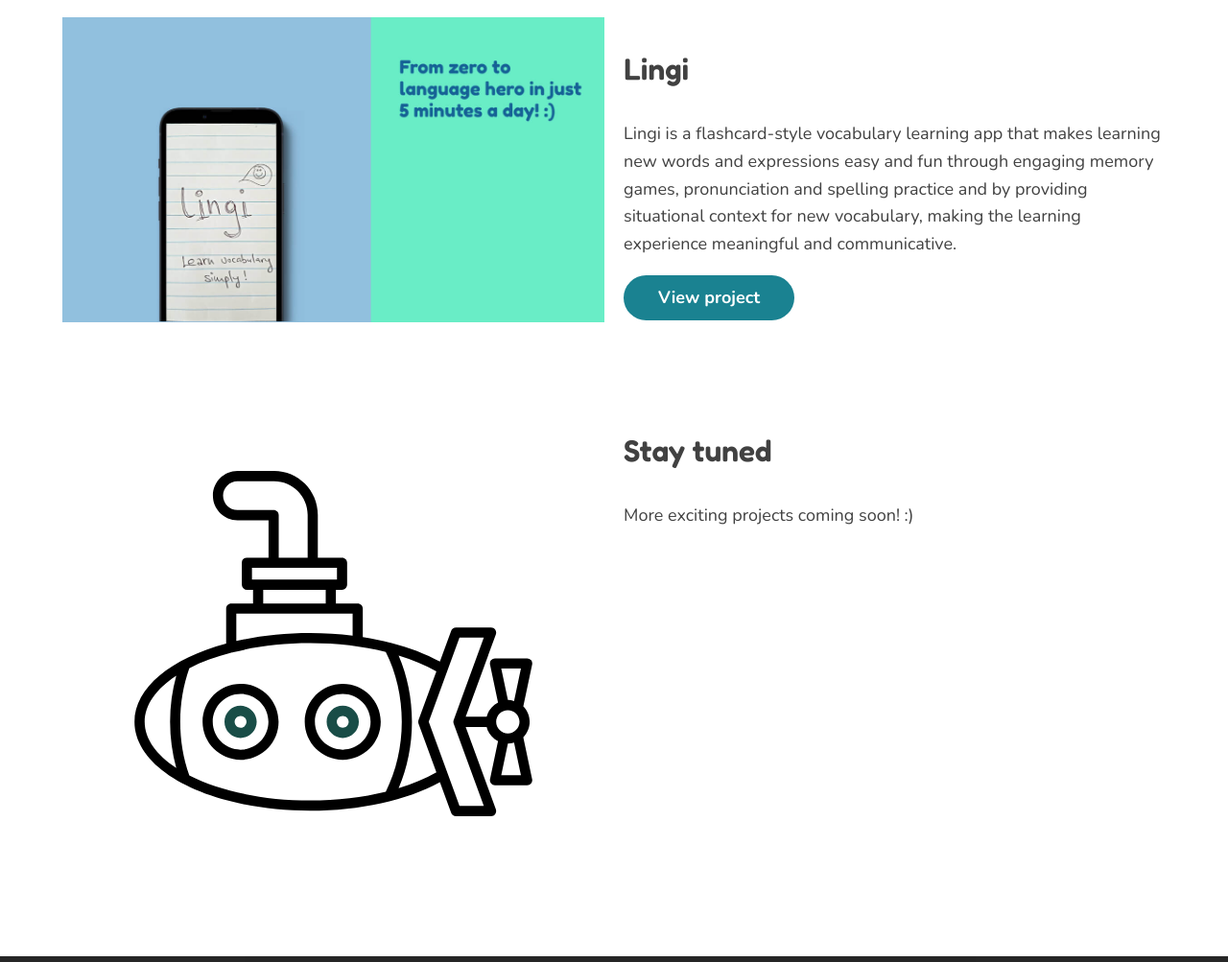
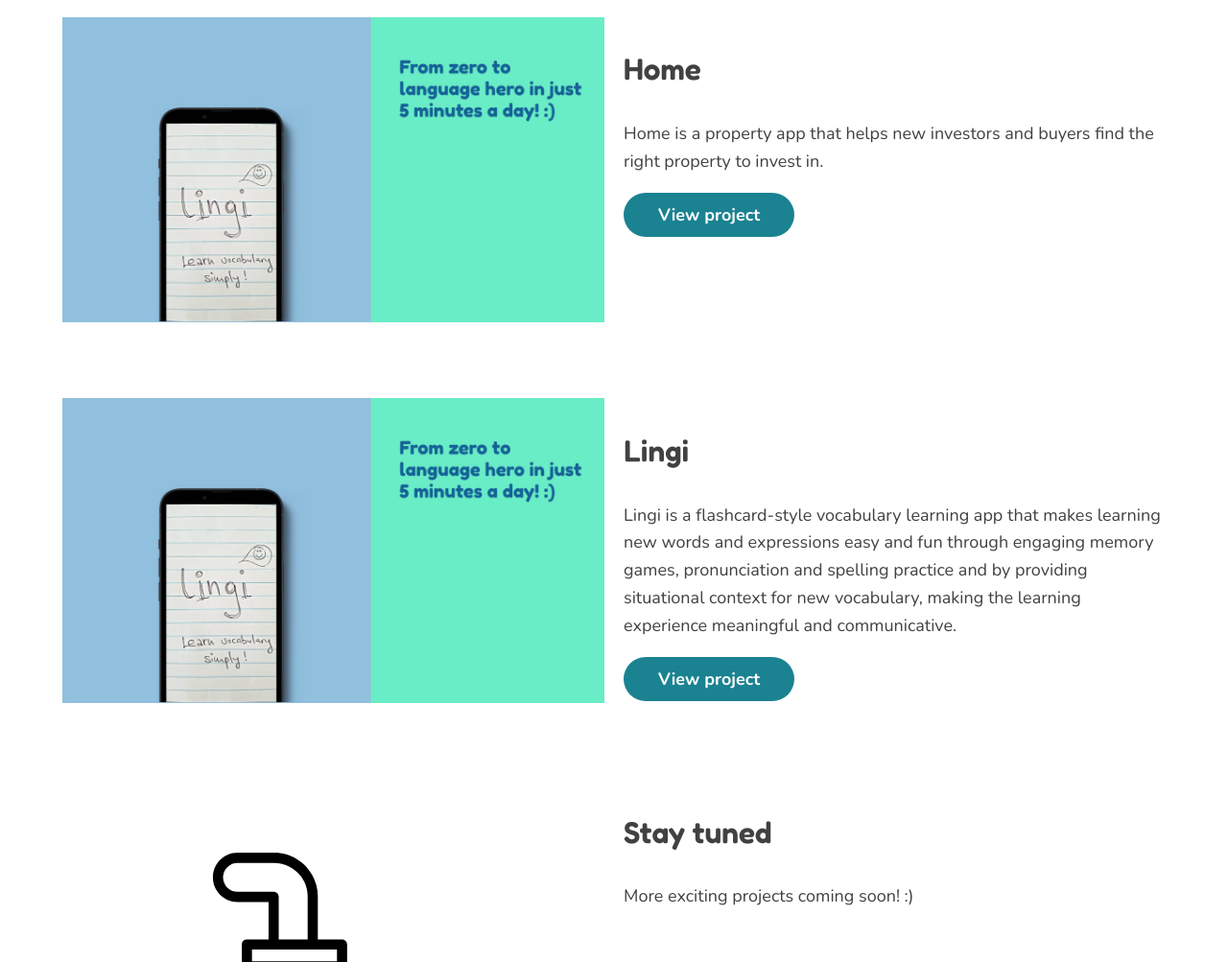
Before and after one commit to gabchita/portfolio-site-gabby, a plain HTML site: page index.html in a window 1280 px wide. Shown: the part 1120-2123 px from the top of the page at 96% size. Drawn offline with nearby package versions, Linux system fonts and the light colour scheme.

Commit message:
new case study added

```diff
--- a/index.html
+++ b/index.html
@@ -81,6 +81,19 @@
               </picture>
             </div>
             <div class="col-md-6 col-lg-5">
+              <h3>Home</h3>
+              <p>Home is a property app that helps new investors and buyers find the right property to invest in.</p>
+              <a href="files/home-case-study.pdf" class="button" target="_blank">View project</a>
+            </div>
+          </div>
+          <div class="row">
+            <div class="col-md-6 col-lg-7">
+              <picture>
+                <source srcset="img/lingi/lingi@1x.jpg" media="(max-width:767px)">
+                <img src="img/lingi/lingi@2x.jpg" alt="lingi">
+              </picture>
+            </div>
+            <div class="col-md-6 col-lg-5">
               <h3>Lingi</h3>
               <p>Lingi is a flashcard-style vocabulary learning app that makes learning new
                 words and expressions easy and fun through engaging
```
Also changed, not shown: 1 other file.
